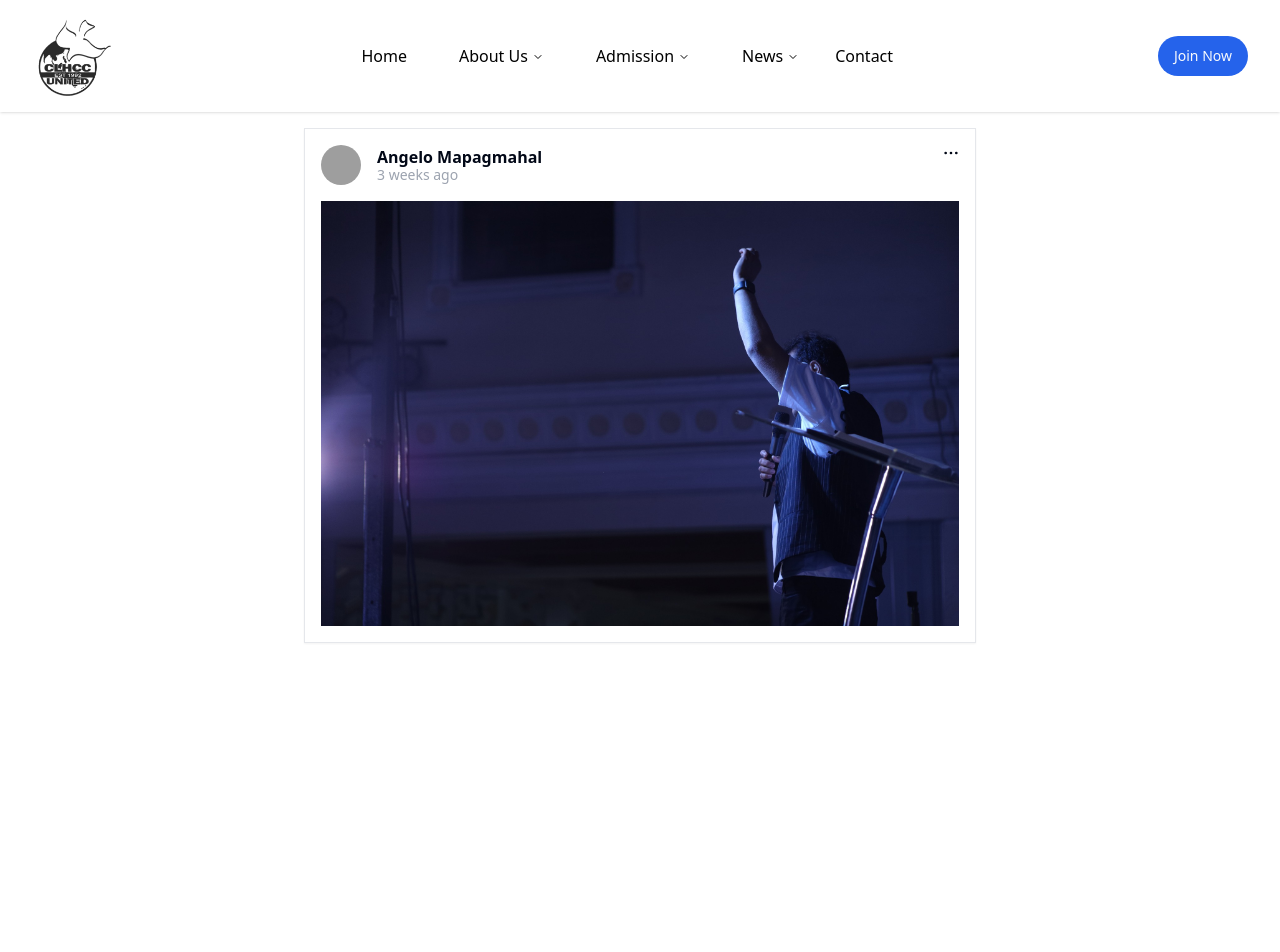
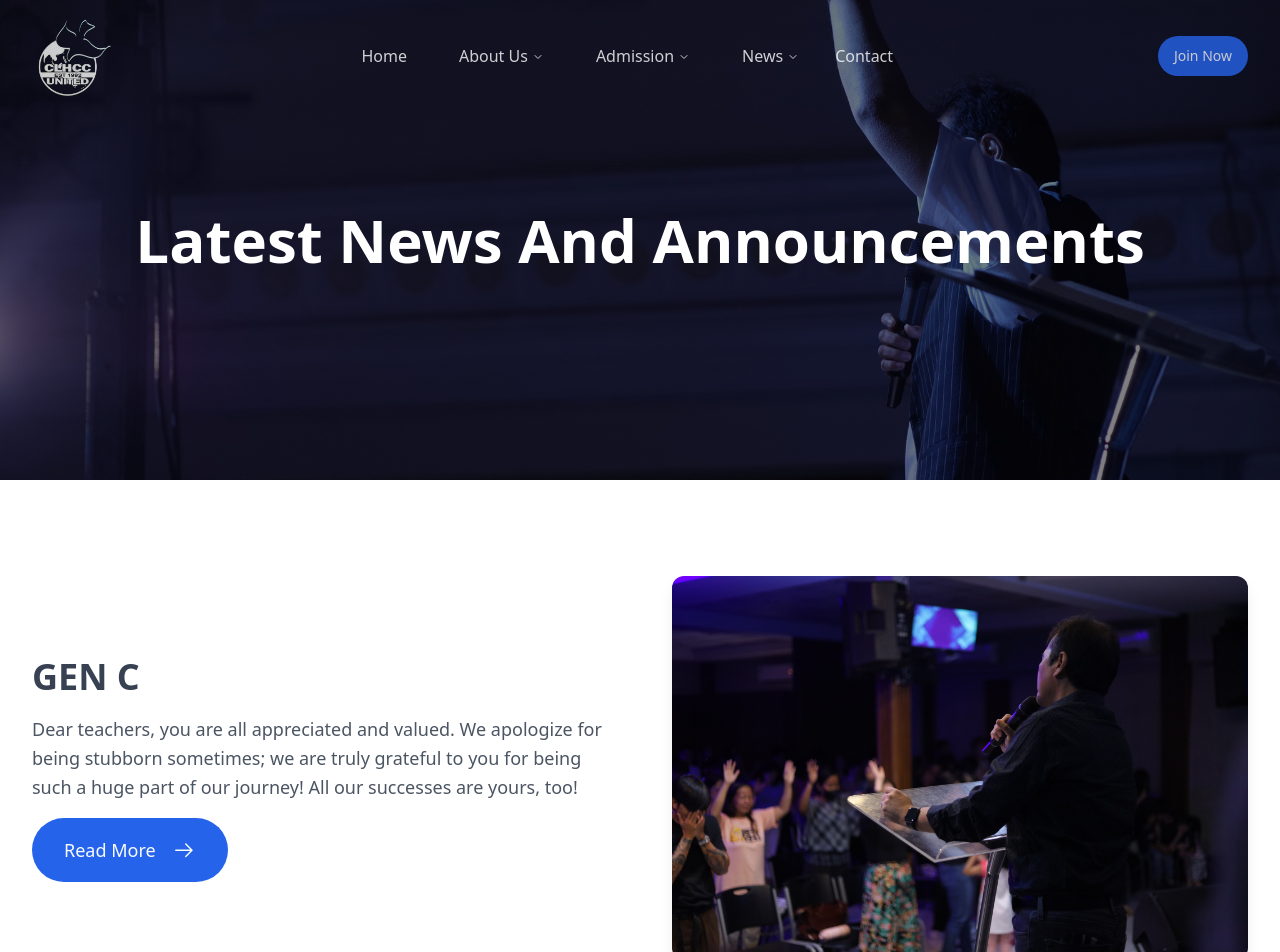
Before and after one commit to havengrim/church, a React (Vite) app: page /announcements in a window 1280 px wide. Shown: the top 952 px of the page. Before the commit the page ends 800 px from the top, so only its background shows below. Built offline with nearby package versions, Linux system fonts and the light colour scheme; grey boxes are pictures that could not be loaded.

Commit message:
annnouncements

```diff
--- a/src/pages/Announcements/announcementsMain.tsx
+++ b/src/pages/Announcements/announcementsMain.tsx
@@ -1,43 +1,116 @@
-import InnerNav from "@/components/InnerNav";
-import { Card } from "@/components/ui/card";
-import { Avatar, AvatarFallback, AvatarImage } from "@/components/ui/avatar";
+import Navbar from "@/components/Navbar";
 import { images } from "@/assets/images";
-import { GoKebabHorizontal } from "react-icons/go";
-import { Image } from 'primereact/image'; // Import the Image component
+import { useEffect, useState } from "react";
+import { Button } from "@/components/ui/button";
+import { GoArrowRight } from "react-icons/go";
+import AOS from "aos";
+import "aos/dist/aos.css";
+import Footer from "@/components/Footer";
 
 const AnnouncementsMain = () => {
+  const [isScrolled, setIsScrolled] = useState(false);
+
+  useEffect(() => {
+    const handleScroll = () => {
+      setIsScrolled(window.scrollY > 0);
+    };
+
+    window.addEventListener("scroll", handleScroll);
+
+    return () => {
+      window.removeEventListener("scroll", handleScroll);
+    };
+  }, []);
+
+  useEffect(() => {
+    AOS.init({ duration: 1000 }); // Initialize AOS
+  }, []);
+
   return (
-    <div className="relative">
-      <InnerNav />
-      <div className="container-padding">
-        <div className="flex justify-center w-full">
-          <Card className="max-w-2xl w-full rounded-lg">
-            <div className="p-4 flex flex-col">
-              <div className="flex justify-between">
-                <div className="flex gap-4">
-                  <Avatar>
-                    <AvatarImage src="https://github.com/shadcn.png" />
-                    <AvatarFallback>CN</AvatarFallback>
-                  </Avatar>
-                  <div className="flex flex-col">
-                    <span className="text-base font-semibold">Angelo Mapagmahal</span>
-                    <span className="-mt-1 text-sm text-gray-400">3 weeks ago</span>
-                  </div>
-                </div>
-                <GoKebabHorizontal />
-              </div>
-              {/* PrimeReact Image Component */}
-              <Image
-                src={images.cover1}
-                alt="Announcement Image"
-                className="mt-4"
-                preview
-              />
-            </div>
-          </Card>
+    <section className="flex flex-col">
+      <div
+        className={`top-0 z-50 w-full transition-all duration-5000 ease-in-out ${
+          isScrolled
+            ? "sticky bg-white text-black shadow-md opacity-100"
+            : "absolute bg-transparent text-white opacity-80"
+        }`}
+      >
+        <Navbar />
+      </div>
+
+      <div className="relative">
+        <div
+          className="relative w-full h-[60vh] md:h-[60vh] bg-cover bg-center overflow-hidden"
+          style={{ backgroundImage: `url(${images.cover1})` }}
+        >
+          <div className="absolute inset-0 bg-black opacity-50 z-10"></div>
+
+          <div className="absolute inset-0 flex flex-col justify-center items-center z-20 sm:max-w-6xl sm:mx-auto">
+            <h1 className="text-white text-4xl sm:text-5xl md:text-6xl lg:text-6xl font-bold text-center font-sans">
+              Latest News And Announcements
+            </h1>
+          </div>
         </div>
       </div>
-    </div>
+
+      <div className="pb-24">
+        <div className="container-padding">
+          {/* Vision Section */}
+            <div className="grid grid-cols-1 sm:grid-cols-2 items-center gap-16 mt-20">
+                <div data-aos="fade-right">
+                <h3 className="font-bold text-4xl leading-tight text-gray-700 dark:text-gray-200 uppercase">
+                    Gen C
+                </h3>
+                <p className="text-lg mt-4 leading-relaxed text-gray-600 dark:text-gray-400">
+                    Dear teachers, you are all appreciated and valued. We apologize
+                    for being stubborn sometimes; we are truly grateful to you for
+                    being such a huge part of our journey! All our successes are
+                    yours, too!
+                </p>
+                <Button className="rounded-full mt-4 bg-primary p-4 sm:p-8 text-base sm:text-lg flex items-center justify-center dark:text-white">
+                    Read More <GoArrowRight className="ml-2 h-5 w-5 sm:ml-4 sm:h-10 sm:w-6" />
+                </Button>
+                </div>
+                <div data-aos="fade-left">
+                {/* Image with overlay */}
+                <div className="relative group w-full h-auto rounded-lg shadow-lg overflow-hidden">
+                    <img
+                    src={images.vision}
+                    alt="Vision"
+                    className="w-full h-full object-cover rounded-xl"
+                    />
+                </div>
+                </div>
+            </div>
+
+            {/* Mission Section */}
+            <div className="grid grid-cols-1 sm:grid-cols-2 items-center gap-16 mt-20">
+                <div data-aos="fade-right" className="order-2 sm:order-1">
+                {/* Image with overlay */}
+                <div className="relative group w-full h-auto rounded-lg shadow-lg overflow-hidden">
+                    <img
+                    src={images.mission}
+                    alt="Mission"
+                    className="w-full h-full object-cover rounded-xl"
+                    />
+                </div>
+                </div>
+                <div data-aos="fade-left" className="order-1 sm:order-2">
+                <h3 className="font-bold text-4xl leading-tight text-gray-700 dark:text-gray-200 uppercase">
+                    Prayer & Fasting
+                </h3>
+                <p className="text-lg mt-4 leading-relaxed text-gray-600 dark:text-gray-400">
+                Church, it’s time to FAST! FAST FOR CHURCH’S REVIVAL! Join us as we come together in unity and faith to seek a deeper connection with God. Let this be a time of renewal, a time to strengthen our spirits and reflect on our purpose.
+                </p>
+                <Button className="rounded-full mt-4 bg-primary p-4 sm:p-8 text-base sm:text-lg flex items-center justify-center dark:text-white">
+                    Learn More <GoArrowRight className="ml-2 h-5 w-5 sm:ml-4 sm:h-10 sm:w-6" />
+                </Button>
+                </div>
+            </div>
+            </div>
+        </div>
+      <Footer />
+    </section>
   );
 };
 
```
